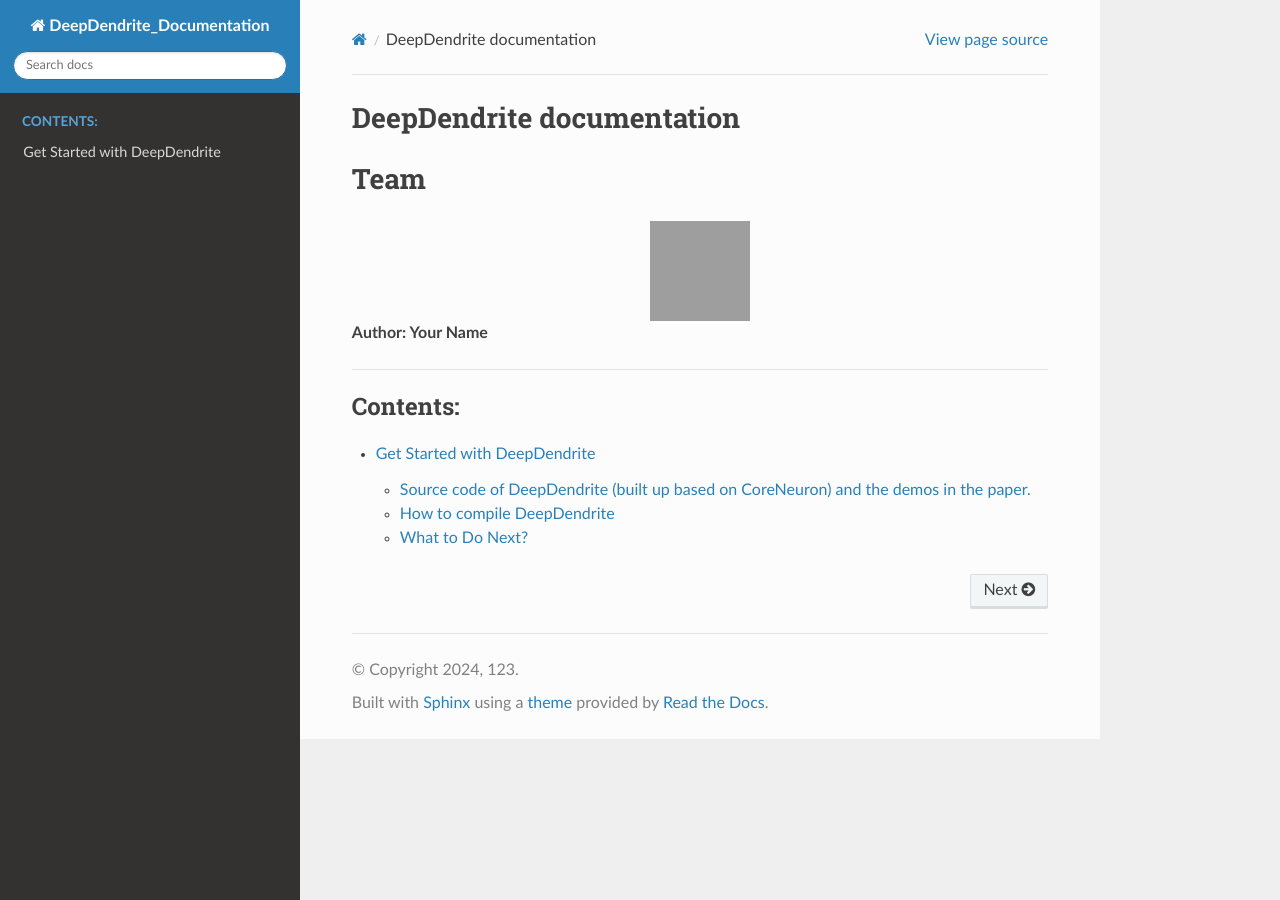
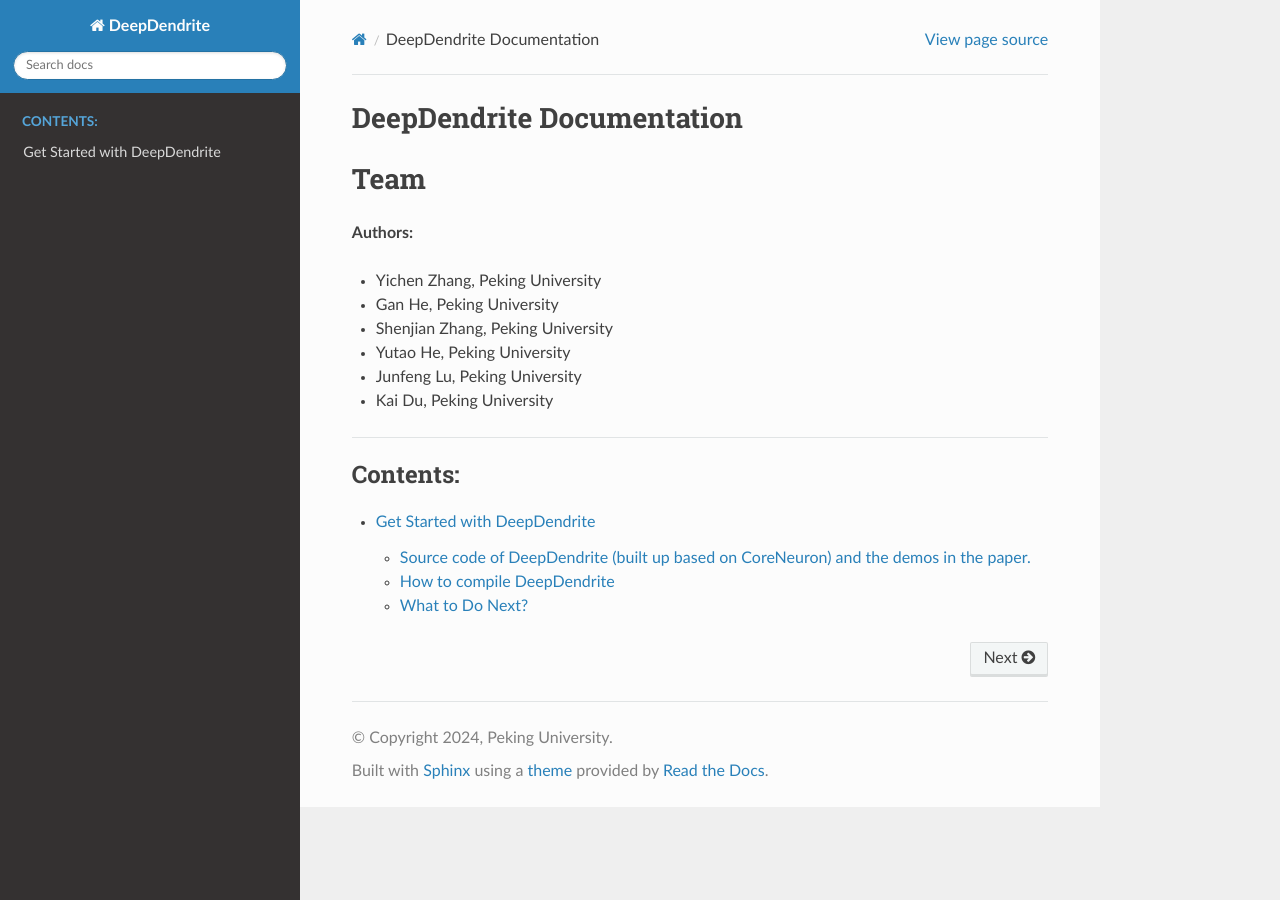
Before and after one commit to DeepDendrite/DeepDendriteDocument, a Sphinx documentation site: the page built from docs/source/index.rst, in a window 1280 px wide. Built offline with Sphinx 7.4.7 and the Read the Docs theme 3.1.0, drawn with Linux system fonts in a browser that asks for light colours; grey boxes are pictures that could not be loaded.

```diff
--- a/docs/source/conf.py
+++ b/docs/source/conf.py
@@ -2,9 +2,9 @@
 
 # -- Project information
 
-project = 'DeepDendrite_Documentation'
-copyright = '2024, 123'
-author = '123'
+project = 'DeepDendrite'
+copyright = '2024, Peking University'
+author = 'Yichen Zhang, Gan He, Kai Du'
 
 release = '0.1'
 version = '0.1.1'
--- a/docs/source/index.rst
+++ b/docs/source/index.rst
@@ -3,21 +3,22 @@
    You can adapt this file completely to your liking, but it should at least
    contain the root `toctree` directive.
 
-DeepDendrite documentation
-==========================
+DeepDendrite Documentation
+===========================
 
 Team
 ====
 
 .. container:: author-info
 
-   .. image:: _static/author_avatar.png
-      :alt: Author Avatar
-      :height: 100px
-      :width: 100px
-      :align: center
+   **Authors:**
 
-   **Author: Your Name**
+   - Yichen Zhang, Peking University
+   - Gan He, Peking University
+   - Shenjian Zhang, Peking University
+   - Yutao He, Peking University
+   - Junfeng Lu, Peking University
+   - Kai Du, Peking University
 
 ----
 
```
Also changed, not shown: 3 other files.
